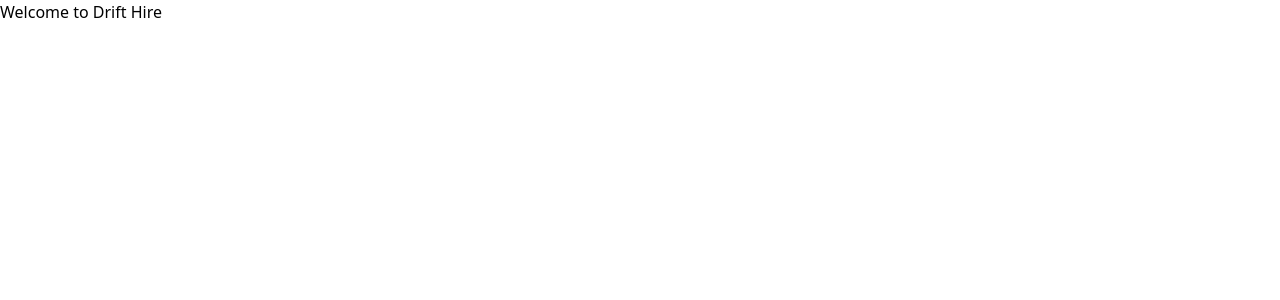
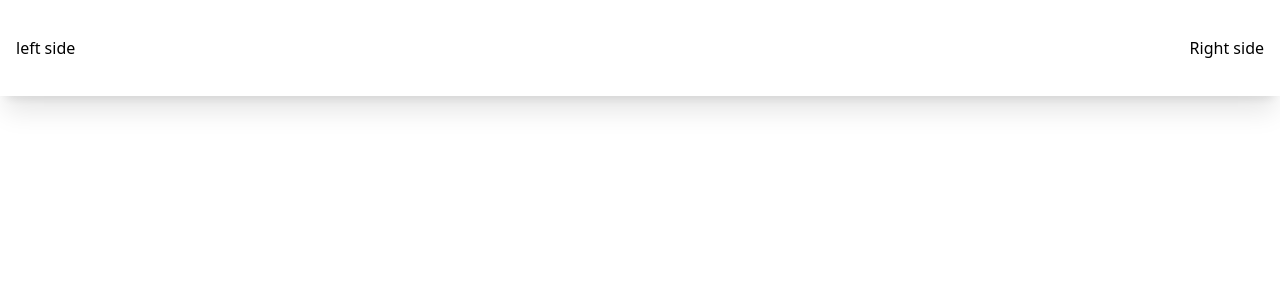
Before and after one commit to Rotinuel/drifthire, a Next.js app: page / in a window 1280 px wide. Shown: the top 300 px of the page. Built offline with nearby package versions, Linux system fonts and the light colour scheme.

Commit message:
first navbar

```diff
--- a/app/page.js
+++ b/app/page.js
@@ -2,6 +2,15 @@ import Image from "next/image";
 
 export default function Home() {
   return (
-    <h1>Welcome to Drift Hire</h1>
+    <>
+    <nav className="fixed w-full h-24 shadow-xl bg-white">
+      <div className="flex justify-between items-center w-full h-full px-4 2xl:px-16">
+        <div className="">left side</div>
+        <div className="">Right side</div>
+      </div>
+    </nav>
+    <div className="text-center align-center">Welcome to Drift Hire</div>
+    </>
+
   );
 }
```
